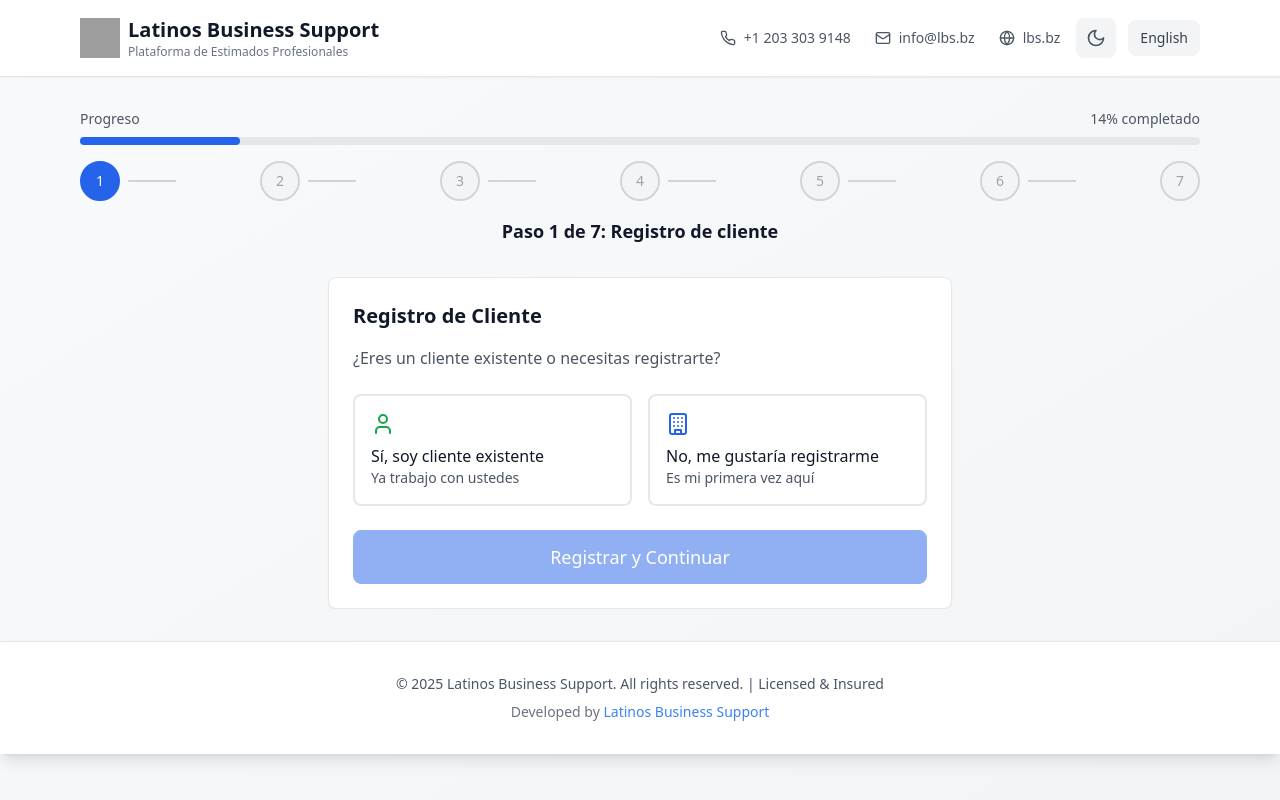
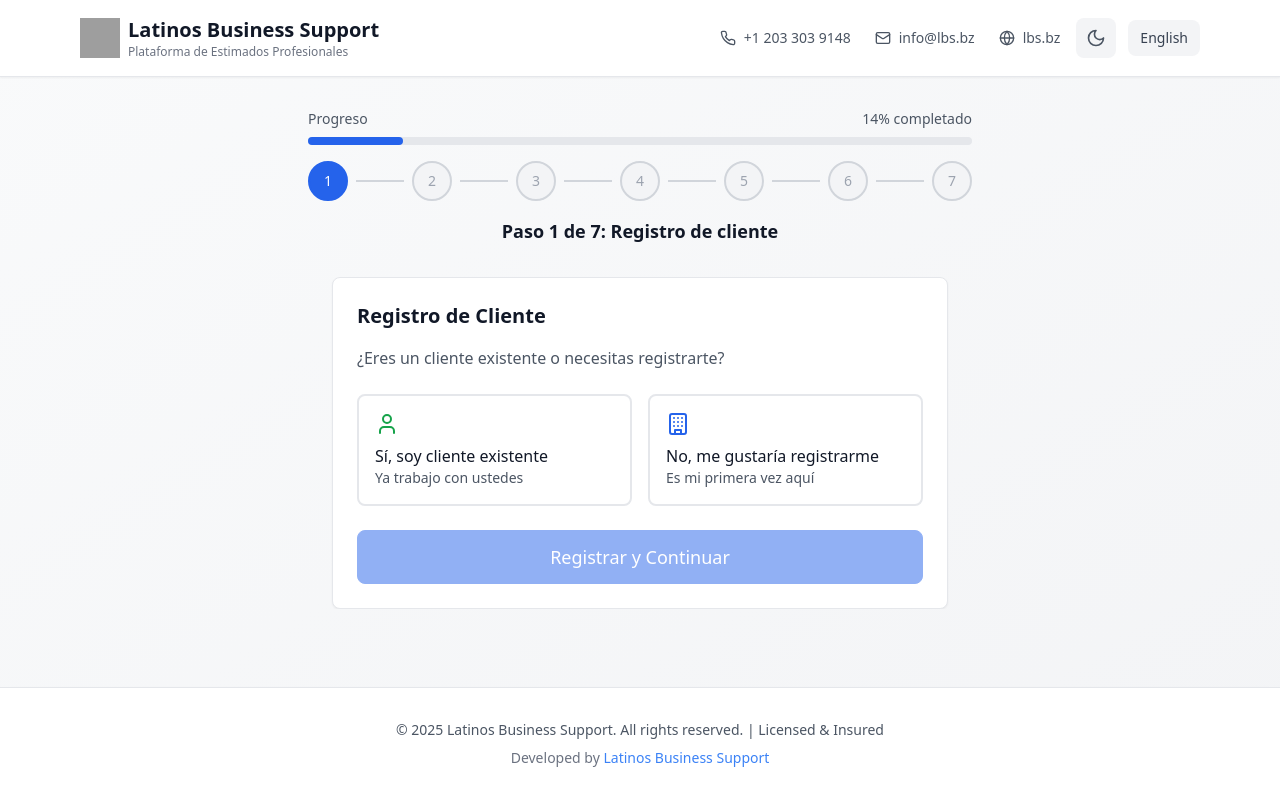
Before and after one commit to cristianvillavicencix/xacport, a React (Vite) app: page / in a window 1280 px wide. Built offline with nearby package versions, Linux system fonts and the light colour scheme; grey boxes are pictures that could not be loaded.

Commit message:
Make footer stick to bottom of page

```diff
--- a/src/App.tsx
+++ b/src/App.tsx
@@ -146,10 +146,10 @@ function AppContent() {
   };
 
   return (
-    <div className="min-h-screen bg-gradient-to-br from-gray-50 to-gray-100 dark:from-gray-900 dark:to-gray-800 transition-all duration-500">
+    <div className="min-h-screen bg-gradient-to-br from-gray-50 to-gray-100 dark:from-gray-900 dark:to-gray-800 transition-all duration-500 flex flex-col">
       <Header />
 
-      <div className="max-w-6xl mx-auto px-4 py-8">
+      <div className="max-w-6xl mx-auto px-4 py-8 flex-1">
         {!isComplete ? (
           <>
             <ProgressIndicator currentStep={currentStep} steps={activeSteps} />
@@ -162,7 +162,9 @@ function AppContent() {
         )}
       </div>
 
-      <Footer />
+      <div className="mt-auto">
+        <Footer />
+      </div>
 
       <ConfirmDialog
         isOpen={showCancelDialog}
```
